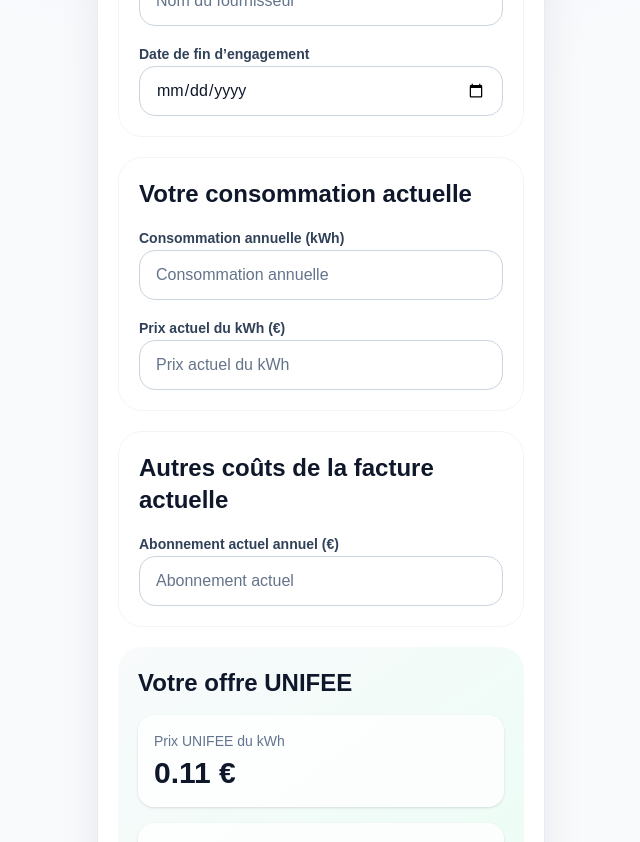
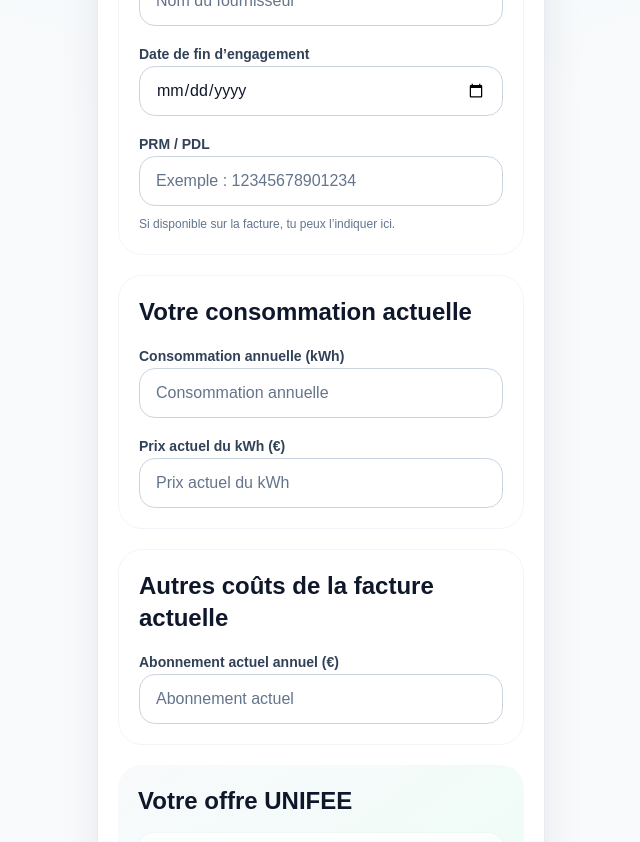
Before and after one commit to Marchalthomas-creator/Unifee-v3-, a Next.js app: page /simulation-gaz in a window 1280 px wide. Shown: the part 900-1742 px from the top of the page, without its empty margins (319-959 px from the left). Built offline with nearby package versions, Linux system fonts and the light colour scheme.

Commit message:
harmonize gas page design

```diff
--- a/app/simulation-gaz/page.tsx
+++ b/app/simulation-gaz/page.tsx
@@ -127,6 +127,7 @@ export default function SimulationGazPage() {
   const [ville, setVille] = useState("");
   const [fournisseur, setFournisseur] = useState("");
   const [dateFin, setDateFin] = useState("");
+  const [prmPdl, setPrmPdl] = useState("");
 
   const [consommation, setConsommation] = useState("");
   const [prixKwh, setPrixKwh] = useState("");
@@ -165,6 +166,14 @@ export default function SimulationGazPage() {
     setEconomieAnnuelle(null);
     setEconomieMensuelle(null);
     setPourcentage(null);
+  }
+
+  function resetPieceJointe() {
+    setFacture(null);
+    setOcrText("");
+    setMessageExtraction("");
+    if (photoInputRef.current) photoInputRef.current.value = "";
+    if (fileInputRef.current) fileInputRef.current.value = "";
   }
 
   function gererSelectionFacture(file: File | null) {
@@ -213,6 +222,11 @@ export default function SimulationGazPage() {
       const dateFinDetectee = extraireDateFin(text);
       if (dateFinDetectee) setDateFin(dateFinDetectee);
 
+      const prmDetecte = extraireValeur(text, [
+        /(?:prm|pdl)[^0-9]{0,10}([0-9]{10,14})/i,
+      ]);
+      if (prmDetecte) setPrmPdl(prmDetecte);
+
       const consoDetectee = extraireValeur(text, [
         /consommation annuelle[^0-9]{0,25}([0-9\s]+[.,]?[0-9]*)\s*kwh/i,
         /consommation[^0-9]{0,25}([0-9\s]+[.,]?[0-9]*)\s*kwh/i,
@@ -238,6 +252,7 @@ export default function SimulationGazPage() {
         !!nomDetecte ||
         !!villeDetectee ||
         !!dateFinDetectee ||
+        !!prmDetecte ||
         !!consoDetectee ||
         !!prixDetecte ||
         !!abonnementDetecte;
@@ -304,22 +319,23 @@ export default function SimulationGazPage() {
     doc.text(`Client : ${nomClient || "-"}`, 20, 35);
     doc.text(`Ville : ${ville || "-"}`, 20, 43);
     doc.text(`Fournisseur : ${fournisseur || "-"}`, 20, 51);
+    doc.text(`PRM / PDL : ${prmPdl || "-"}`, 20, 59);
 
     doc.setFontSize(14);
-    doc.text("Résultat de la simulation", 20, 70);
+    doc.text("Résultat de la simulation", 20, 76);
 
     doc.setFontSize(12);
-    doc.text(`Coût actuel annuel estimé : ${coutActuel.toFixed(0)} €`, 20, 83);
-    doc.text(`Coût annuel estimé avec UNIFEE : ${coutUnifee.toFixed(0)} €`, 20, 91);
-    doc.text(`Économie annuelle estimée : ${economieAnnuelle.toFixed(0)} €`, 20, 103);
-    doc.text(`Économie mensuelle estimée : ${economieMensuelle.toFixed(0)} €`, 20, 111);
-    doc.text(`Réduction estimée : ${pourcentage.toFixed(1)} %`, 20, 119);
+    doc.text(`Coût actuel annuel estimé : ${coutActuel.toFixed(0)} €`, 20, 89);
+    doc.text(`Coût annuel estimé avec UNIFEE : ${coutUnifee.toFixed(0)} €`, 20, 97);
+    doc.text(`Économie annuelle estimée : ${economieAnnuelle.toFixed(0)} €`, 20, 109);
+    doc.text(`Économie mensuelle estimée : ${economieMensuelle.toFixed(0)} €`, 20, 117);
+    doc.text(`Réduction estimée : ${pourcentage.toFixed(1)} %`, 20, 125);
 
     doc.setTextColor(0, 128, 0);
     doc.text(
       "Les taxes et coûts réseau réglementés sont intégrés automatiquement dans le calcul.",
       20,
-      135
+      141
     );
 
     doc.setTextColor(0, 0, 0);
@@ -348,6 +364,7 @@ export default function SimulationGazPage() {
       ville,
       fournisseur,
       dateFin,
+      prmPdl,
       consommation,
       prixKwh,
       abonnement,
@@ -367,7 +384,7 @@ export default function SimulationGazPage() {
   }
 
   return (
-    <main className="min-h-screen bg-[radial-gradient(circle_at_top,_#eef4ff_0%,_#f8fafc_45%,_#f8fafc_100%)] px-5 py-8">
+    <main className="min-h-screen bg-[radial-gradient(circle_at_top,_#eefbf7_0%,_#f8fafc_45%,_#f8fafc_100%)] px-5 py-8">
       <div className="mx-auto max-w-md space-y-6">
         <div className="flex items-center justify-between">
           <button
@@ -379,12 +396,10 @@ export default function SimulationGazPage() {
           </button>
 
           <div className="text-right">
-            <div className="rounded-full border border-slate-200 bg-white/80 px-3 py-1 text-xs font-semibold uppercase tracking-wide text-slate-500 shadow-sm inline-block">
+            <div className="inline-block rounded-full border border-slate-200 bg-white/80 px-3 py-1 text-xs font-semibold uppercase tracking-wide text-slate-500 shadow-sm">
               UNIFEE
             </div>
-            <p className="mt-2 text-sm font-medium text-slate-500">
-              Simulation gaz
-            </p>
+            <p className="mt-2 text-sm font-medium text-slate-500">Simulation gaz</p>
           </div>
         </div>
 
@@ -403,9 +418,7 @@ export default function SimulationGazPage() {
 
           <div className="rounded-[24px] border border-slate-200 bg-gradient-to-br from-slate-50 to-emerald-50/60 p-5">
             <div className="mb-4">
-              <h2 className="text-xl font-bold text-slate-900">
-                Charger une facture
-              </h2>
+              <h2 className="text-xl font-bold text-slate-900">Charger une facture</h2>
               <p className="mt-1 text-sm leading-6 text-slate-500">
                 Essayez de préremplir automatiquement un maximum d’informations
               </p>
@@ -478,9 +491,7 @@ export default function SimulationGazPage() {
           )}
 
           <section className="space-y-4 rounded-[24px] border border-slate-100 bg-white p-5">
-            <h2 className="text-2xl font-bold text-slate-900">
-              Informations client
-            </h2>
+            <h2 className="text-2xl font-bold text-slate-900">Informations client</h2>
 
             <div className="space-y-2">
               <label className="text-sm font-semibold text-slate-700">
@@ -529,6 +540,22 @@ export default function SimulationGazPage() {
                 onChange={(e) => setDateFin(e.target.value)}
                 className="w-full rounded-2xl border border-slate-300 bg-white px-4 py-3 outline-none transition focus:border-emerald-500 focus:ring-4 focus:ring-emerald-100"
               />
+            </div>
+
+            <div className="space-y-2">
+              <label className="text-sm font-semibold text-slate-700">
+                PRM / PDL
+              </label>
+              <input
+                type="text"
+                value={prmPdl}
+                onChange={(e) => setPrmPdl(e.target.value)}
+                className="w-full rounded-2xl border border-slate-300 bg-white px-4 py-3 outline-none transition focus:border-emerald-500 focus:ring-4 focus:ring-emerald-100"
+                placeholder="Exemple : 12345678901234"
+              />
+              <p className="text-xs leading-5 text-slate-500">
+                Si disponible sur la facture, tu peux l’indiquer ici.
+              </p>
             </div>
           </section>
 
@@ -657,8 +684,7 @@ export default function SimulationGazPage() {
 
               <div className="rounded-2xl bg-green-100 p-4 text-center">
                 <p className="text-sm leading-7 text-green-800">
-                  En passant chez <span className="font-bold">UNIFEE</span>, vous
-                  économisez environ{" "}
+                  En passant chez <span className="font-bold">UNIFEE</span>, vous économisez environ{" "}
                   <span className="font-bold">{economieAnnuelle.toFixed(0)} €</span>{" "}
                   par an sur votre gaz.
                 </p>
```
